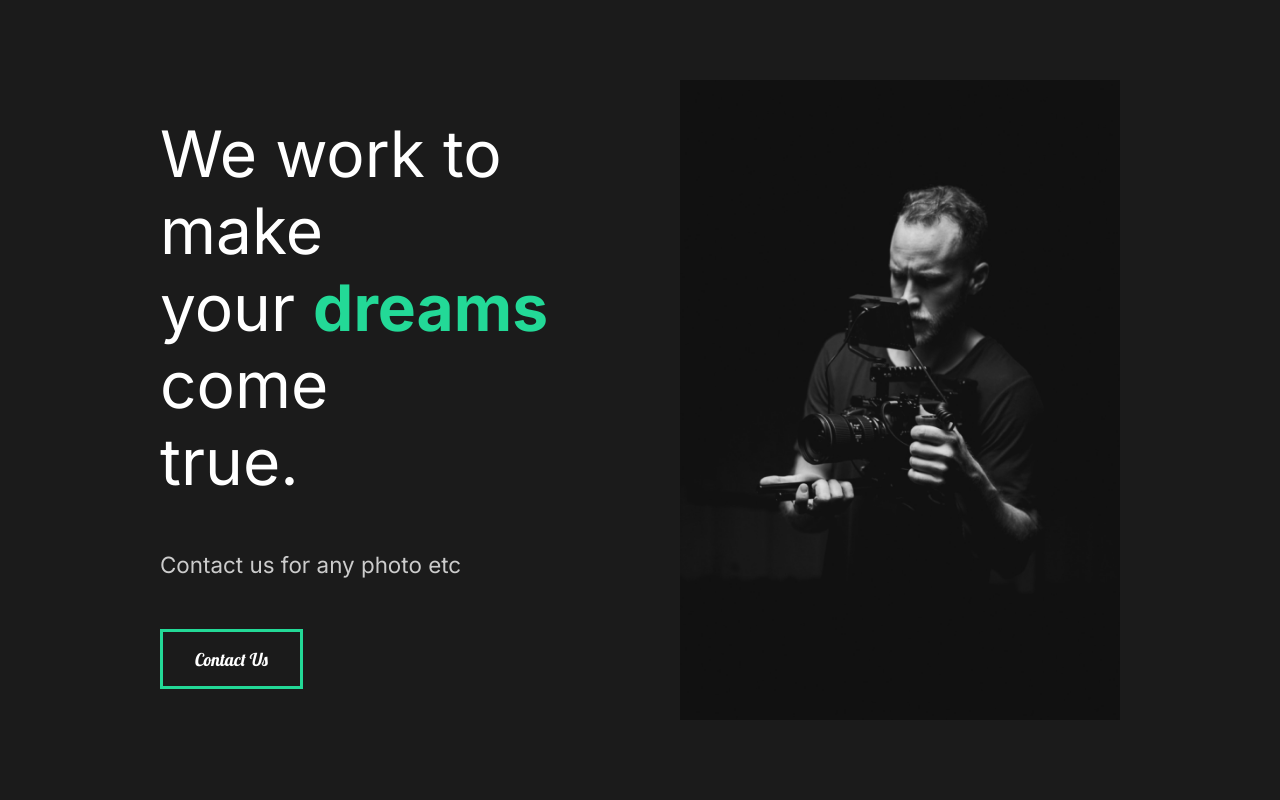
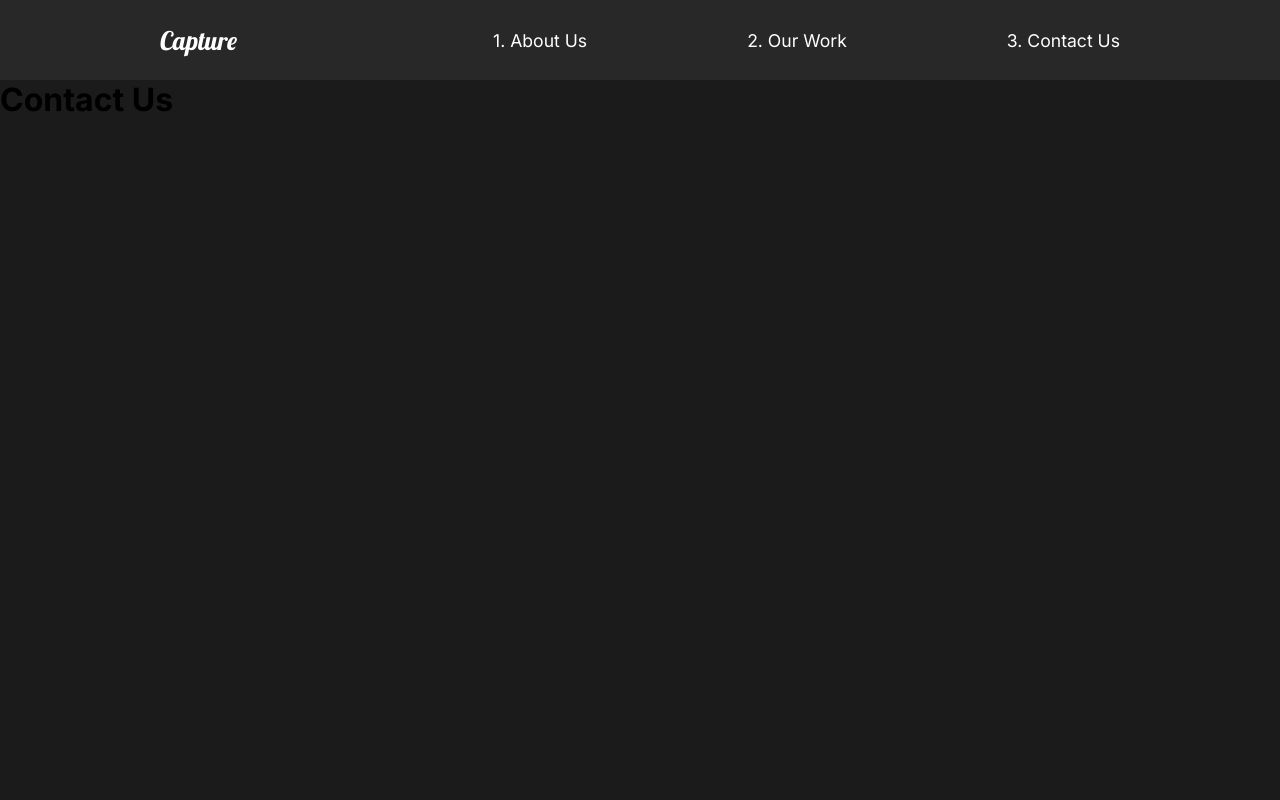
Before and after one commit to MathManiac/old_capture, a React (Create React App) app: page /contact in a window 1280 px wide. Shown: the top 800 px of the page. Built offline with nearby package versions, Linux system fonts and the light colour scheme.

Commit message:
7. Nav and Routning

```diff
--- a/src/App.js
+++ b/src/App.js
@@ -4,12 +4,28 @@
 import GlobalStyle from './components/GlobalStyle';
 //Import Pages
 import AboutUs from './pages/AboutUs';
+import ContactUs from './pages/ContactUs';
+import OurWork from './pages/OurWork';
+import Nav from './components/Nav';
+//Router
+import { Switch, Route } from 'react-router-dom';
 
 function App() {
   return (
     <div className="App">
       <GlobalStyle />
-      <AboutUs />
+      <Nav />
+      <Switch>
+        <Route path="/" exact>
+          <AboutUs />
+        </Route>
+        <Route path="/work" >
+          <OurWork />
+        </Route>
+        <Route path="/contact">
+          <ContactUs />
+        </Route>
+      </Switch>
     </div>
   );
 }
--- a/src/components/FaqSection.js
+++ b/src/components/FaqSection.js
@@ -1,8 +1,10 @@
 import React from 'react';
+import styled from 'styled-components';
+import {About} from '../styles';
 
 const FaqSection = () => {
     return(
-        <div className="faq">
+        <Faq>
             <h2>Any questions <span>FAQ</span></h2>
             <div className="question">
                 <h4>How Do I start?</h4>
@@ -10,6 +12,7 @@
                   <p>Lorem ipsum dolor sit amet.</p>
                   <p>Lorem ipsum, dolor sit amet consectetur adipisicing elit. Cum, cupiditate.</p>
                 </div>
+                <div className="faq-line"></div>
             </div>
             <div className="question">
                 <h4>Daily Schedule</h4>
@@ -17,6 +20,7 @@
                   <p>Lorem ipsum dolor sit amet.</p>
                   <p>Lorem ipsum, dolor sit amet consectetur adipisicing elit. Cum, cupiditate.</p>
                 </div>
+                <div className="faq-line"></div>
             </div>
             <div className="question">
                 <h4>Diferent payMethods</h4>
@@ -24,6 +28,7 @@
                   <p>Lorem ipsum dolor sit amet.</p>
                   <p>Lorem ipsum, dolor sit amet consectetur adipisicing elit. Cum, cupiditate.</p>
                 </div>
+                <div className="faq-line"></div>
             </div>
             <div className="question">
                 <h4>Whar product do you offer.</h4>
@@ -31,9 +36,37 @@
                   <p>Lorem ipsum dolor sit amet.</p>
                   <p>Lorem ipsum, dolor sit amet consectetur adipisicing elit. Cum, cupiditate.</p>
                 </div>
+                <div className="faq-line"></div>
             </div>
-        </div>
-    )
-}
+        </Faq>
+    );
+};
+
+const Faq = styled(About)`
+  display: block;
+  span{
+    display: block;
+  }
+  h2{
+    padding-bottom: 2rem;
+    font-weight: lighter;
+  }
+  .faq-line{
+    background: #cccccc;
+    height: 0.2rem;
+    margin: 2rem 0rem;
+    width: 100%;
+  }
+  .question{
+    padding: 3rem 0rem;
+    cursor: pointer;
+  }
+  .answer{
+    padding: 2rem 0rem;
+    p{
+      padding: 1rem 0rem;
+    }
+  }
+`;
 
 export default FaqSection;
--- a/src/components/GlobalStyle.js
+++ b/src/components/GlobalStyle.js
@@ -35,6 +35,7 @@
     }
     h4{
         font-weight: bold;
+        font-size: 2rem;
     }
     span{
         font-weight: bold;
--- /dev/null
+++ b/src/components/Nav.js
@@ -0,0 +1,51 @@
+import React from 'react';
+import styled from 'styled-components';
+import {Link} from 'react-router-dom';
+
+const Nav = () => {
+    return(
+        <StyledNav>
+            <h1><Link id="logo" to="/">Capture</Link></h1>
+            <ul>
+                <li>
+                    <Link to="/">1. About Us</Link>
+                </li>
+                <li>
+                    <Link to="/work">2. Our Work</Link>
+                </li>
+                <li>
+                    <Link to="/contact">3. Contact Us</Link>
+                </li>
+            </ul>
+        </StyledNav>
+    );
+};
+
+const StyledNav = styled.nav`
+    min-height: 10vh;
+    display: flex;
+    margin: auto;
+    justify-content: space-between;
+    align-items: center;
+    padding: 1rem 10rem;
+    background: #282828;
+    a{
+        color: white;
+        text-decoration: none;
+    }
+    ul{
+        display: flex;
+        list-style: none;
+    }
+    #logo{
+        font-size: 1.6rem;
+        font-family: "Lobster", cursive;
+        font-weight: lighter;
+    }
+    li{
+        padding-left: 10rem;
+        position: relative;
+    }
+`;
+
+export default Nav;
--- a/src/index.js
+++ b/src/index.js
@@ -2,10 +2,13 @@
 import ReactDOM from 'react-dom';
 import App from './App';
 import reportWebVitals from './reportWebVitals';
+import {BrowserRouter} from 'react-router-dom';
 
 ReactDOM.render(
   <React.StrictMode>
-    <App />
+    <BrowserRouter>
+      <App />
+    </BrowserRouter>
   </React.StrictMode>,
   document.getElementById('root')
 );
--- /dev/null
+++ b/src/pages/ContactUs.js
@@ -0,0 +1,11 @@
+import React from 'react';
+
+const ContactUs = () => {
+    return(
+        <div>
+            <h1>Contact Us</h1>
+        </div>
+    );
+};
+
+export default ContactUs;
--- /dev/null
+++ b/src/pages/OurWork.js
@@ -0,0 +1,11 @@
+import React from 'react';
+
+const OurWork = () => {
+    return(
+        <div>
+            <h1>Our Work</h1>
+        </div>
+    );
+};
+
+export default OurWork;
```
Also changed, not shown: 1 other file (tests, documents, lock files or other folders).
